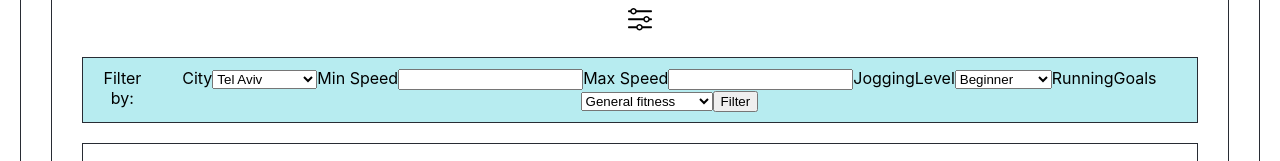
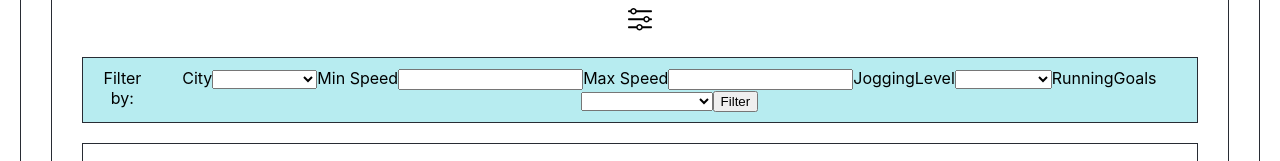
Before and after one commit to RevitalS/2run-app, a React (Create React App) app in the folder frontend/: page / in a window 1280 px wide. Both pictures are taken after a click on the picture 640 px from the left and 355 px from the top of the page. Shown: the part 337-498 px from the top of the page. Built offline with nearby package versions, Linux system fonts and the light colour scheme.

Commit message:
add isRequired prop to dropdown generic

```diff
--- a/frontend/src/components/DropdownGeneric.tsx
+++ b/frontend/src/components/DropdownGeneric.tsx
@@ -8,15 +8,16 @@ interface IProps {
     handleChange: Function;
     type: string;
     options: Array<string>;
+    isRequired: boolean;
     }
 }
 
 const DropdownGeneric: React.FC<IProps> = (props) => {
-    const {handleChange, type, options} = props.dropdownValues;
+    const {handleChange, type, options, isRequired} = props.dropdownValues;
   return (
       <>
       <label htmlFor={type}>{type}</label>
-      <select onChange={handleChange(type)} required name={type} id={type} >
+      <select onChange={handleChange(type)} required={isRequired} name={type} id={type} >
           {options.map((option, i) => <option key={i} value={option}>{option}</option>)}
       </select>
       </>
--- a/frontend/src/components/Filter.tsx
+++ b/frontend/src/components/Filter.tsx
@@ -3,6 +3,8 @@ import DropdownGeneric from './DropdownGeneric';
 import { City, JoggingLevel, RunningGoals } from '../models/Enums';
 import { css } from '@emotion/css';
 import FilterIcon from '../icons/filter.svg';
+import { useForm } from '../hooks/useForm';
+import { IUser } from '../models/IUser';
 
 const style = css`
   display: flex;
@@ -21,24 +23,31 @@ const clickble = css`
 const Filter: React.FC = () => {
 
   const [isFilterOpen, setIsFilterOpen] = useState(false);
-
+  const { handleSubmit, handleChange, data: user, errors } = useForm<IUser>({
+    onSubmit: () => alert('User submitted!'),
+  });
   const city = {
-    handleChange: ()=>{},
+    handleChange: handleChange,
     type: 'City',
-    options: Object.values(City).slice(1),
+    options: Object.values(City),
+    isRequired:false,
   };
 
   const joggingLevel = {
-    handleChange: ()=>{},
+    handleChange: handleChange,
     type: 'JoggingLevel',
-    options: Object.values(JoggingLevel).slice(1),
+    options: Object.values(JoggingLevel),
+    isRequired:false,
   };
 
   const runningGoals = {
-    handleChange: ()=>{},
+    handleChange: handleChange,
     type: 'RunningGoals',
-    options: Object.values(RunningGoals).slice(1),
+    options: Object.values(RunningGoals),
+    isRequired:false,
   };
+
+
 
   return (
     <>
@@ -46,12 +55,12 @@ const Filter: React.FC = () => {
       {isFilterOpen &&
       <div className={style}>
       <label>Filter by:</label>
-      <form >
+      <form onSubmit={handleSubmit}>
         <DropdownGeneric dropdownValues={city} />
         <label>Min Speed</label>
-        <input type='number' />
+        <input type='number' onChange={handleChange('minSpeed')}/>
         <label>Max Speed</label>
-        <input type='number' />
+        <input type='number' onChange={handleChange('maxSpeed')}/>
         <DropdownGeneric dropdownValues={joggingLevel} />
         <DropdownGeneric dropdownValues={runningGoals} />
         <button type='submit'>Filter</button>
```
Also changed, not shown: frontend/src/hooks/useForm.ts (renamed from frontend/src/useForm.ts).
